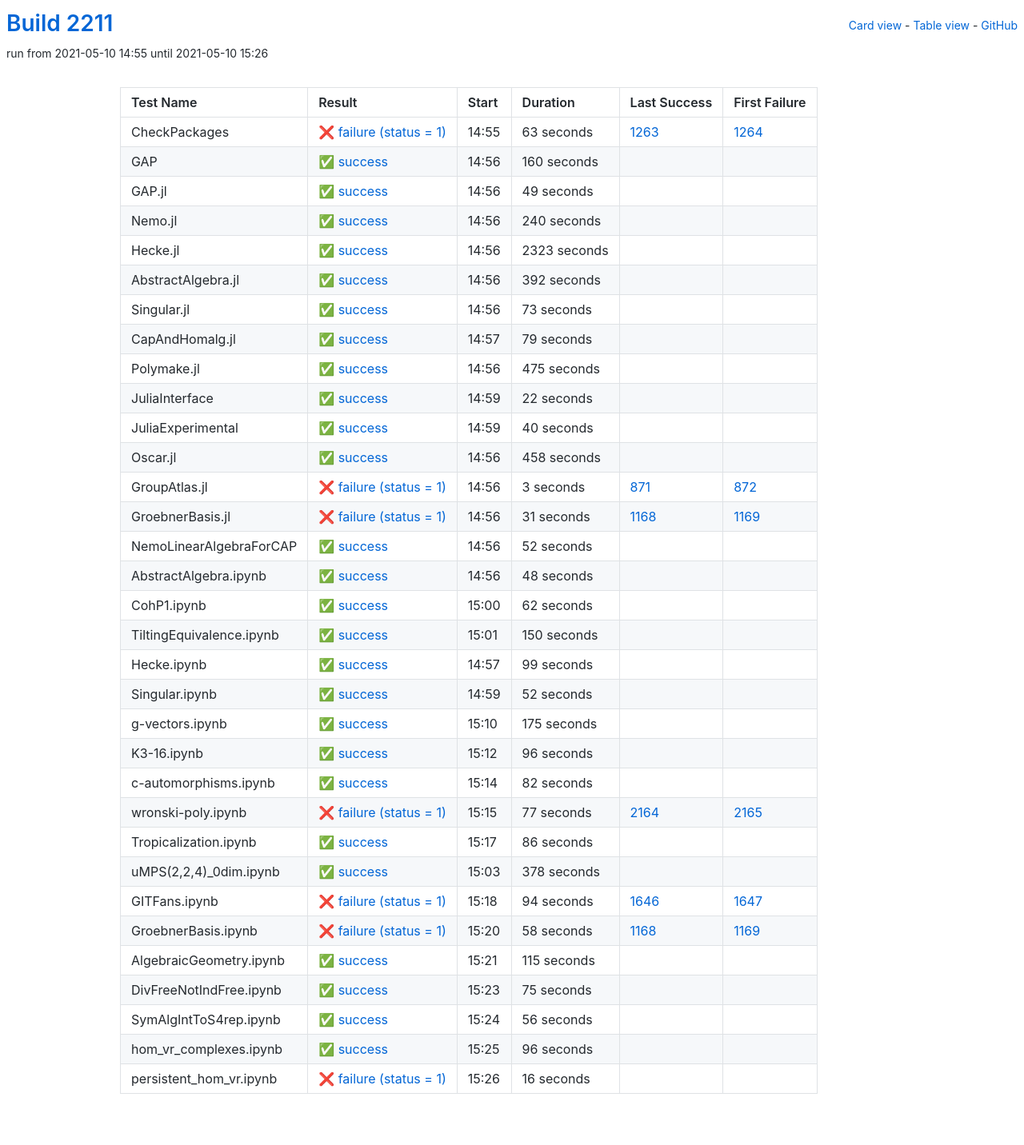
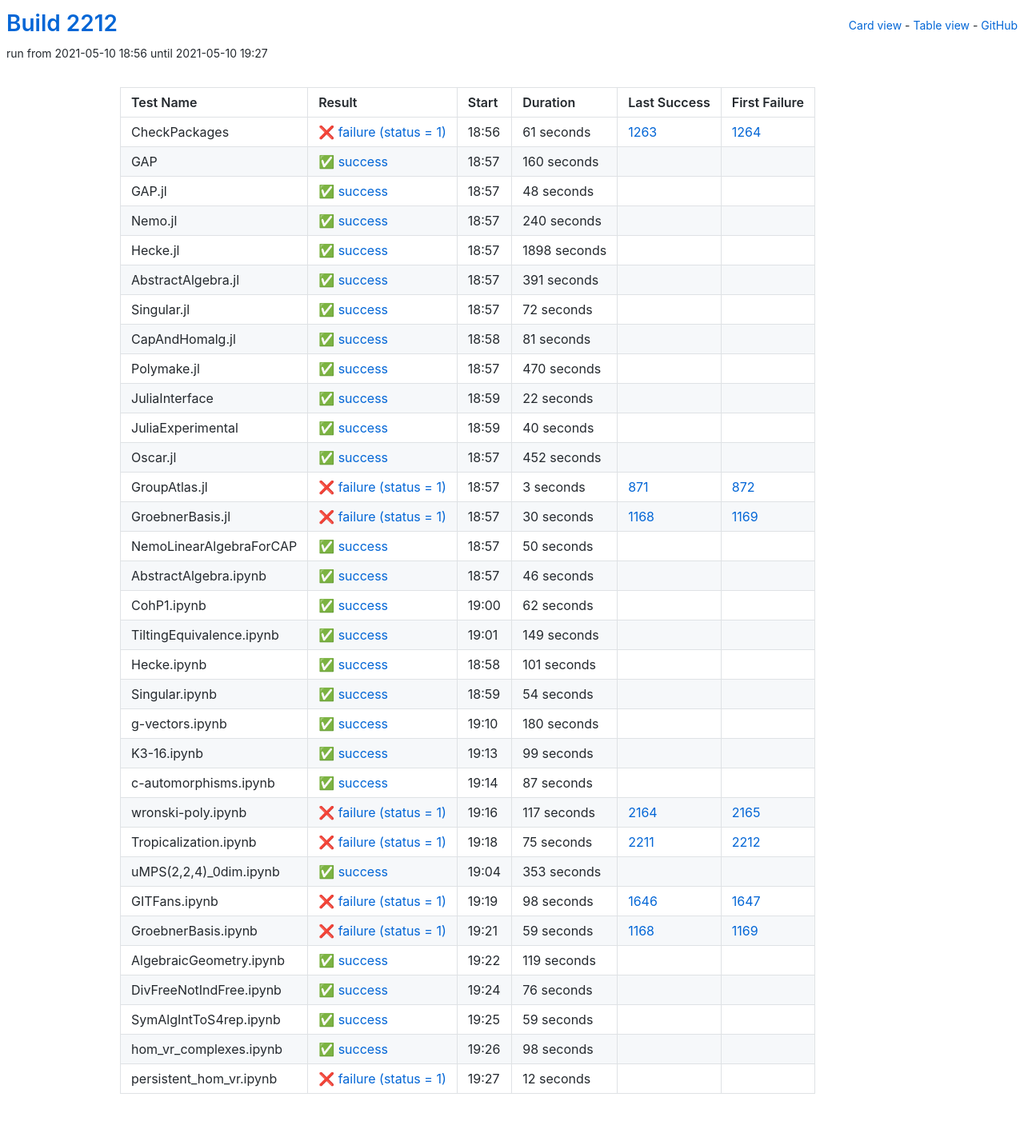
Before and after one commit to oscar-system/oscar-ci-status-stable, a Jekyll site: the page built from table.html, in a window 1280 px wide. Shown: the whole page at 80% size. Built offline with Jekyll 4.4.1, drawn with Linux system fonts in a browser that asks for light colours.

Commit message:
Build #2212

```diff
--- a/_data/ci.yml
+++ b/_data/ci.yml
@@ -1,6 +1,6 @@
 ---
-build: 2211
-build_url: https://oscarci.mathematik.uni-kl.de/job/oscar-stable/2211/
+build: 2212
+build_url: https://oscarci.mathematik.uni-kl.de/job/oscar-stable/2212/
 job: oscar-stable
 organization: oscar-system
 repo: oscar-ci-status-stable
@@ -8,20 +8,20 @@ repourl: https://github.com/oscar-system/oscar-ci-status-stable
 tests:
 - name: CheckPackages
   id: checkpackages
-  log: https://oscarci.mathematik.uni-kl.de/job/oscar-stable/2211/artifact/logs/build-2211/CheckPackages.log
-  start: 2021-05-10 14:55
+  log: https://oscarci.mathematik.uni-kl.de/job/oscar-stable/2212/artifact/logs/build-2212/CheckPackages.log
+  start: 2021-05-10 18:56
   success: false
   exitcode: 1
   status: failure
-  duration: 63
+  duration: 61
   last_success: 1263
   last_success_url: https://oscarci.mathematik.uni-kl.de/job/oscar-stable/1263/
   first_failure: 1264
   first_failure_url: https://oscarci.mathematik.uni-kl.de/job/oscar-stable/1264/
 - name: GAP
   id: gap
-  log: https://oscarci.mathematik.uni-kl.de/job/oscar-stable/2211/artifact/logs/build-2211/GAP.log
-  start: 2021-05-10 14:56
+  log: https://oscarci.mathematik.uni-kl.de/job/oscar-stable/2212/artifact/logs/build-2212/GAP.log
+  start: 2021-05-10 18:57
   success: true
   exitcode: 0
   status: success
@@ -32,20 +32,20 @@ tests:
   first_failure_url:
 - name: GAP.jl
   id: gap-jl
-  log: https://oscarci.mathematik.uni-kl.de/job/oscar-stable/2211/artifact/logs/build-2211/GAP.jl.log
-  start: 2021-05-10 14:56
+  log: https://oscarci.mathematik.uni-kl.de/job/oscar-stable/2212/artifact/logs/build-2212/GAP.jl.log
+  start: 2021-05-10 18:57
   success: true
   exitcode: 0
   status: success
-  duration: 49
+  duration: 48
   last_success: false
   last_success_url:
   first_failure: false
   first_failure_url:
 - name: Nemo.jl
   id: nemo-jl
-  log: https://oscarci.mathematik.uni-kl.de/job/oscar-stable/2211/artifact/logs/build-2211/Nemo.jl.log
-  start: 2021-05-10 14:56
+  log: https://oscarci.mathematik.uni-kl.de/job/oscar-stable/2212/artifact/logs/build-2212/Nemo.jl.log
+  start: 2021-05-10 18:57
   success: true
   exitcode: 0
   status: success
@@ -56,68 +56,68 @@ tests:
   first_failure_url:
 - name: Hecke.jl
   id: hecke-jl
-  log: https://oscarci.mathematik.uni-kl.de/job/oscar-stable/2211/artifact/logs/build-2211/Hecke.jl.log
-  start: 2021-05-10 14:56
+  log: https://oscarci.mathematik.uni-kl.de/job/oscar-stable/2212/artifact/logs/build-2212/Hecke.jl.log
+  start: 2021-05-10 18:57
   success: true
   exitcode: 0
   status: success
-  duration: 2323
+  duration: 1898
   last_success: false
   last_success_url:
   first_failure: false
   first_failure_url:
 - name: AbstractAlgebra.jl
   id: abstractalgebra-jl
-  log: https://oscarci.mathematik.uni-kl.de/job/oscar-stable/2211/artifact/logs/build-2211/AbstractAlgebra.jl.log
-  start: 2021-05-10 14:56
+  log: https://oscarci.mathematik.uni-kl.de/job/oscar-stable/2212/artifact/logs/build-2212/AbstractAlgebra.jl.log
+  start: 2021-05-10 18:57
   success: true
   exitcode: 0
   status: success
-  duration: 392
+  duration: 391
   last_success: false
   last_success_url:
   first_failure: false
   first_failure_url:
 - name: Singular.jl
   id: singular-jl
-  log: https://oscarci.mathematik.uni-kl.de/job/oscar-stable/2211/artifact/logs/build-2211/Singular.jl.log
-  start: 2021-05-10 14:56
+  log: https://oscarci.mathematik.uni-kl.de/job/oscar-stable/2212/artifact/logs/build-2212/Singular.jl.log
+  start: 2021-05-10 18:57
   success: true
   exitcode: 0
   status: success
-  duration: 73
+  duration: 72
   last_success: false
   last_success_url:
   first_failure: false
   first_failure_url:
 - name: CapAndHomalg.jl
   id: capandhomalg-jl
-  log: https://oscarci.mathematik.uni-kl.de/job/oscar-stable/2211/artifact/logs/build-2211/CapAndHomalg.jl.log
-  start: 2021-05-10 14:57
+  log: https://oscarci.mathematik.uni-kl.de/job/oscar-stable/2212/artifact/logs/build-2212/CapAndHomalg.jl.log
+  start: 2021-05-10 18:58
   success: true
   exitcode: 0
   status: success
-  duration: 79
+  duration: 81
   last_success: false
   last_success_url:
   first_failure: false
   first_failure_url:
 - name: Polymake.jl
   id: polymake-jl
-  log: https://oscarci.mathematik.uni-kl.de/job/oscar-stable/2211/artifact/logs/build-2211/Polymake.jl.log
-  start: 2021-05-10 14:56
+  log: https://oscarci.mathematik.uni-kl.de/job/oscar-stable/2212/artifact/logs/build-2212/Polymake.jl.log
+  start: 2021-05-10 18:57
   success: true
   exitcode: 0
   status: success
-  duration: 475
+  duration: 470
   last_success: false
   last_success_url:
   first_failure: false
   first_failure_url:
 - name: JuliaInterface
   id: juliainterface
-  log: https://oscarci.mathematik.uni-kl.de/job/oscar-stable/2211/artifact/logs/build-2211/JuliaInterface.log
-  start: 2021-05-10 14:59
+  log: https://oscarci.mathematik.uni-kl.de/job/oscar-stable/2212/artifact/logs/build-2212/JuliaInterface.log
+  start: 2021-05-10 18:59
   success: true
   exitcode: 0
   status: success
@@ -128,8 +128,8 @@ tests:
   first_failure_url:
 - name: JuliaExperimental
   id: juliaexperimental
-  log: https://oscarci.mathematik.uni-kl.de/job/oscar-stable/2211/artifact/logs/build-2211/JuliaExperimental.log
-  start: 2021-05-10 14:59
+  log: https://oscarci.mathematik.uni-kl.de/job/oscar-stable/2212/artifact/logs/build-2212/JuliaExperimental.log
+  start: 2021-05-10 18:59
   success: true
   exitcode: 0
   status: success
@@ -140,20 +140,20 @@ tests:
   first_failure_url:
 - name: Oscar.jl
   id: oscar-jl
-  log: https://oscarci.mathematik.uni-kl.de/job/oscar-stable/2211/artifact/logs/build-2211/Oscar.jl.log
-  start: 2021-05-10 14:56
+  log: https://oscarci.mathematik.uni-kl.de/job/oscar-stable/2212/artifact/logs/build-2212/Oscar.jl.log
+  start: 2021-05-10 18:57
   success: true
   exitcode: 0
   status: success
-  duration: 458
+  duration: 452
   last_success: false
   last_success_url:
   first_failure: false
   first_failure_url:
 - name: GroupAtlas.jl
   id: groupatlas-jl
-  log: https://oscarci.mathematik.uni-kl.de/job/oscar-stable/2211/artifact/logs/build-2211/GroupAtlas.jl.log
-  start: 2021-05-10 14:56
+  log: https://oscarci.mathematik.uni-kl.de/job/oscar-stable/2212/artifact/logs/build-2212/GroupAtlas.jl.log
+  start: 2021-05-10 18:57
   success: false
   exitcode: 1
   status: failure
@@ -164,44 +164,44 @@ tests:
   first_failure_url: https://oscarci.mathematik.uni-kl.de/job/oscar-stable/872/
 - name: GroebnerBasis.jl
   id: groebnerbasis-jl
-  log: https://oscarci.mathematik.uni-kl.de/job/oscar-stable/2211/artifact/logs/build-2211/GroebnerBasis.jl.log
-  start: 2021-05-10 14:56
+  log: https://oscarci.mathematik.uni-kl.de/job/oscar-stable/2212/artifact/logs/build-2212/GroebnerBasis.jl.log
+  start: 2021-05-10 18:57
   success: false
   exitcode: 1
   status: failure
-  duration: 31
+  duration: 30
   last_success: 1168
   last_success_url: https://oscarci.mathematik.uni-kl.de/job/oscar-stable/1168/
   first_failure: 1169
   first_failure_url: https://oscarci.mathematik.uni-kl.de/job/oscar-stable/1169/
 - name: NemoLinearAlgebraForCAP
   id: nemolinearalgebraforcap
-  log: https://oscarci.mathematik.uni-kl.de/job/oscar-stable/2211/artifact/logs/build-2211/NemoLinearAlgebraForCAP.log
-  start: 2021-05-10 14:56
+  log: https://oscarci.mathematik.uni-kl.de/job/oscar-stable/2212/artifact/logs/build-2212/NemoLinearAlgebraForCAP.log
+  start: 2021-05-10 18:57
   success: true
   exitcode: 0
   status: success
-  duration: 52
+  duration: 50
   last_success: false
   last_success_url:
   first_failure: false
   first_failure_url:
 - name: AbstractAlgebra.ipynb
   id: abstractalgebra-ipynb
-  log: https://oscarci.mathematik.uni-kl.de/job/oscar-stable/2211/artifact/logs/build-2211/AbstractAlgebra.ipynb.log
-  start: 2021-05-10 14:56
+  log: https://oscarci.mathematik.uni-kl.de/job/oscar-stable/2212/artifact/logs/build-2212/AbstractAlgebra.ipynb.log
+  start: 2021-05-10 18:57
   success: true
   exitcode: 0
   status: success
-  duration: 48
+  duration: 46
   last_success: false
   last_success_url:
   first_failure: false
   first_failure_url:
 - name: CohP1.ipynb
   id: cohp1-ipynb
-  log: https://oscarci.mathematik.uni-kl.de/job/oscar-stable/2211/artifact/logs/build-2211/CohP1.ipynb.log
-  start: 2021-05-10 15:00
+  log: https://oscarci.mathematik.uni-kl.de/job/oscar-stable/2212/artifact/logs/build-2212/CohP1.ipynb.log
+  start: 2021-05-10 19:00
   success: true
   exitcode: 0
   status: success
@@ -212,20 +212,56 @@ tests:
   first_failure_url:
 - name: TiltingEquivalence.ipynb
   id: tiltingequivalence-ipynb
-  log: https://oscarci.mathematik.uni-kl.de/job/oscar-stable/2211/artifact/logs/build-2211/TiltingEquivalence.ipynb.log
-  start: 2021-05-10 15:01
+  log: https://oscarci.mathematik.uni-kl.de/job/oscar-stable/2212/artifact/logs/build-2212/TiltingEquivalence.ipynb.log
+  start: 2021-05-10 19:01
   success: true
   exitcode: 0
   status: success
-  duration: 150
+  duration: 149
   last_success: false
   last_success_url:
   first_failure: false
   first_failure_url:
 - name: Hecke.ipynb
   id: hecke-ipynb
-  log: https://oscarci.mathematik.uni-kl.de/job/oscar-stable/2211/artifact/logs/build-2211/Hecke.ipynb.log
-  start: 2021-05-10 14:57
+  log: https://oscarci.mathematik.uni-kl.de/job/oscar-stable/2212/artifact/logs/build-2212/Hecke.ipynb.log
+  start: 2021-05-10 18:58
+  success: true
+  exitcode: 0
+  status: success
+  duration: 101
+  last_success: false
+  last_success_url:
+  first_failure: false
+  first_failure_url:
+- name: Singular.ipynb
+  id: singular-ipynb
+  log: https://oscarci.mathematik.uni-kl.de/job/oscar-stable/2212/artifact/logs/build-2212/Singular.ipynb.log
+  start: 2021-05-10 18:59
+  success: true
+  exitcode: 0
+  status: success
+  duration: 54
+  last_success: false
+  last_success_url:
+  first_failure: false
+  first_failure_url:
+- name: g-vectors.ipynb
+  id: g-vectors-ipynb
+  log: https://oscarci.mathematik.uni-kl.de/job/oscar-stable/2212/artifact/logs/build-2212/g-vectors.ipynb.log
+  start: 2021-05-10 19:10
+  success: true
+  exitcode: 0
+  status: success
+  duration: 180
+  last_success: false
+  last_success_url:
+  first_failure: false
+  first_failure_url:
+- name: K3-16.ipynb
+  id: k3-16-ipynb
+  log: https://oscarci.mathematik.uni-kl.de/job/oscar-stable/2212/artifact/logs/build-2212/K3-16.ipynb.log
+  start: 2021-05-10 19:13
   success: true
   exitcode: 0
   status: success
@@ -234,170 +270,134 @@ tests:
   last_success_url:
   first_failure: false
   first_failure_url:
-- name: Singular.ipynb
-  id: singular-ipynb
-  log: https://oscarci.mathematik.uni-kl.de/job/oscar-stable/2211/artifact/logs/build-2211/Singular.ipynb.log
-  start: 2021-05-10 14:59
+- name: c-automorphisms.ipynb
+  id: c-automorphisms-ipynb
+  log: https://oscarci.mathematik.uni-kl.de/job/oscar-stable/2212/artifact/logs/build-2212/c-automorphisms.ipynb.log
+  start: 2021-05-10 19:14
   success: true
   exitcode: 0
   status: success
-  duration: 52
-  last_success: false
-  last_success_url:
-  first_failure: false
-  first_failure_url:
-- name: g-vectors.ipynb
-  id: g-vectors-ipynb
-  log: https://oscarci.mathematik.uni-kl.de/job/oscar-stable/2211/artifact/logs/build-2211/g-vectors.ipynb.log
-  start: 2021-05-10 15:10
-  success: true
-  exitcode: 0
-  status: success
-  duration: 175
-  last_success: false
-  last_success_url:
-  first_failure: false
-  first_failure_url:
-- name: K3-16.ipynb
-  id: k3-16-ipynb
-  log: https://oscarci.mathematik.uni-kl.de/job/oscar-stable/2211/artifact/logs/build-2211/K3-16.ipynb.log
-  start: 2021-05-10 15:12
-  success: true
-  exitcode: 0
-  status: success
-  duration: 96
-  last_success: false
-  last_success_url:
-  first_failure: false
-  first_failure_url:
-- name: c-automorphisms.ipynb
-  id: c-automorphisms-ipynb
-  log: https://oscarci.mathematik.uni-kl.de/job/oscar-stable/2211/artifact/logs/build-2211/c-automorphisms.ipynb.log
-  start: 2021-05-10 15:14
-  success: true
-  exitcode: 0
-  status: success
-  duration: 82
+  duration: 87
   last_success: false
   last_success_url:
   first_failure: false
   first_failure_url:
 - name: wronski-poly.ipynb
   id: wronski-poly-ipynb
-  log: https://oscarci.mathematik.uni-kl.de/job/oscar-stable/2211/artifact/logs/build-2211/wronski-poly.ipynb.log
-  start: 2021-05-10 15:15
+  log: https://oscarci.mathematik.uni-kl.de/job/oscar-stable/2212/artifact/logs/build-2212/wronski-poly.ipynb.log
+  start: 2021-05-10 19:16
   success: false
   exitcode: 1
   status: failure
-  duration: 77
+  duration: 117
   last_success: 2164
   last_success_url: https://oscarci.mathematik.uni-kl.de/job/oscar-stable/2164/
   first_failure: 2165
   first_failure_url: https://oscarci.mathematik.uni-kl.de/job/oscar-stable/2165/
 - name: Tropicalization.ipynb
   id: tropicalization-ipynb
-  log: https://oscarci.mathematik.uni-kl.de/job/oscar-stable/2211/artifact/logs/build-2211/Tropicalization.ipynb.log
-  start: 2021-05-10 15:17
+  log: https://oscarci.mathematik.uni-kl.de/job/oscar-stable/2212/artifact/logs/build-2212/Tropicalization.ipynb.log
+  start: 2021-05-10 19:18
+  success: false
+  exitcode: 1
+  status: failure
+  duration: 75
+  last_success: 2211
+  last_success_url: https://oscarci.mathematik.uni-kl.de/job/oscar-stable/2211/
+  first_failure: 2212
+  first_failure_url: https://oscarci.mathematik.uni-kl.de/job/oscar-stable/2212/
+- name: uMPS(2,2,4)_0dim.ipynb
+  id: umps-2-2-4-0dim-ipynb
+  log: https://oscarci.mathematik.uni-kl.de/job/oscar-stable/2212/artifact/logs/build-2212/uMPS-2-2-4-_0dim.ipynb.log
+  start: 2021-05-10 19:04
   success: true
   exitcode: 0
   status: success
-  duration: 86
-  last_success: false
-  last_success_url:
-  first_failure: false
-  first_failure_url:
-- name: uMPS(2,2,4)_0dim.ipynb
-  id: umps-2-2-4-0dim-ipynb
-  log: https://oscarci.mathematik.uni-kl.de/job/oscar-stable/2211/artifact/logs/build-2211/uMPS-2-2-4-_0dim.ipynb.log
-  start: 2021-05-10 15:03
-  success: true
-  exitcode: 0
-  status: success
-  duration: 378
+  duration: 353
   last_success: false
   last_success_url:
   first_failure: false
   first_failure_url:
 - name: GITFans.ipynb
   id: gitfans-ipynb
-  log: https://oscarci.mathematik.uni-kl.de/job/oscar-stable/2211/artifact/logs/build-2211/GITFans.ipynb.log
-  start: 2021-05-10 15:18
+  log: https://oscarci.mathematik.uni-kl.de/job/oscar-stable/2212/artifact/logs/build-2212/GITFans.ipynb.log
+  start: 2021-05-10 19:19
   success: false
   exitcode: 1
   status: failure
-  duration: 94
+  duration: 98
   last_success: 1646
   last_success_url: https://oscarci.mathematik.uni-kl.de/job/oscar-stable/1646/
   first_failure: 1647
   first_failure_url: https://oscarci.mathematik.uni-kl.de/job/oscar-stable/1647/
 - name: GroebnerBasis.ipynb
   id: groebnerbasis-ipynb
-  log: https://oscarci.mathematik.uni-kl.de/job/oscar-stable/2211/artifact/logs/build-2211/GroebnerBasis.ipynb.log
-  start: 2021-05-10 15:20
+  log: https://oscarci.mathematik.uni-kl.de/job/oscar-stable/2212/artifact/logs/build-2212/GroebnerBasis.ipynb.log
+  start: 2021-05-10 19:21
   success: false
   exitcode: 1
   status: failure
-  duration: 58
+  duration: 59
   last_success: 1168
   last_success_url: https://oscarci.mathematik.uni-kl.de/job/oscar-stable/1168/
   first_failure: 1169
   first_failure_url: https://oscarci.mathematik.uni-kl.de/job/oscar-stable/1169/
 - name: AlgebraicGeometry.ipynb
   id: algebraicgeometry-ipynb
-  log: https://oscarci.mathematik.uni-kl.de/job/oscar-stable/2211/artifact/logs/build-2211/AlgebraicGeometry.ipynb.log
-  start: 2021-05-10 15:21
+  log: https://oscarci.mathematik.uni-kl.de/job/oscar-stable/2212/artifact/logs/build-2212/AlgebraicGeometry.ipynb.log
+  start: 2021-05-10 19:22
   success: true
   exitcode: 0
   status: success
-  duration: 115
+  duration: 119
   last_success: false
   last_success_url:
   first_failure: false
   first_failure_url:
 - name: DivFreeNotIndFree.ipynb
   id: divfreenotindfree-ipynb
-  log: https://oscarci.mathematik.uni-kl.de/job/oscar-stable/2211/artifact/logs/build-2211/DivFreeNotIndFree.ipynb.log
-  start: 2021-05-10 15:23
+  log: https://oscarci.mathematik.uni-kl.de/job/oscar-stable/2212/artifact/logs/build-2212/DivFreeNotIndFree.ipynb.log
+  start: 2021-05-10 19:24
   success: true
   exitcode: 0
   status: success
-  duration: 75
+  duration: 76
   last_success: false
   last_success_url:
   first_failure: false
   first_failure_url:
 - name: SymAlgIntToS4rep.ipynb
   id: symalginttos4rep-ipynb
-  log: https://oscarci.mathematik.uni-kl.de/job/oscar-stable/2211/artifact/logs/build-2211/SymAlgIntToS4rep.ipynb.log
-  start: 2021-05-10 15:24
+  log: https://oscarci.mathematik.uni-kl.de/job/oscar-stable/2212/artifact/logs/build-2212/SymAlgIntToS4rep.ipynb.log
+  start: 2021-05-10 19:25
   success: true
   exitcode: 0
   status: success
-  duration: 56
+  duration: 59
   last_success: false
   last_success_url:
   first_failure: false
   first_failure_url:
 - name: hom_vr_complexes.ipynb
   id: hom-vr-complexes-ipynb
-  log: https://oscarci.mathematik.uni-kl.de/job/oscar-stable/2211/artifact/logs/build-2211/hom_vr_complexes.ipynb.log
-  start: 2021-05-10 15:25
+  log: https://oscarci.mathematik.uni-kl.de/job/oscar-stable/2212/artifact/logs/build-2212/hom_vr_complexes.ipynb.log
+  start: 2021-05-10 19:26
   success: true
   exitcode: 0
   status: success
-  duration: 96
+  duration: 98
   last_success: false
   last_success_url:
   first_failure: false
   first_failure_url:
 - name: persistent_hom_vr.ipynb
   id: persistent-hom-vr-ipynb
-  log: https://oscarci.mathematik.uni-kl.de/job/oscar-stable/2211/artifact/logs/build-2211/persistent_hom_vr.ipynb.log
-  start: 2021-05-10 15:26
+  log: https://oscarci.mathematik.uni-kl.de/job/oscar-stable/2212/artifact/logs/build-2212/persistent_hom_vr.ipynb.log
+  start: 2021-05-10 19:27
   success: false
   exitcode: 1
   status: failure
-  duration: 16
+  duration: 12
   last_success: false
   last_success_url:
   first_failure: false
```
Also changed, not shown: README.md.
